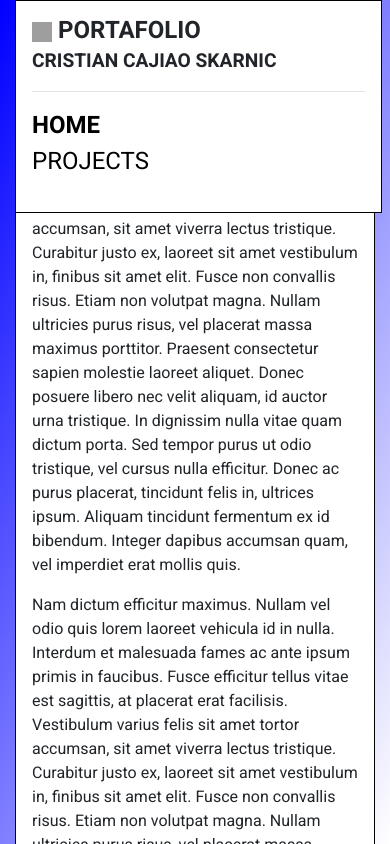
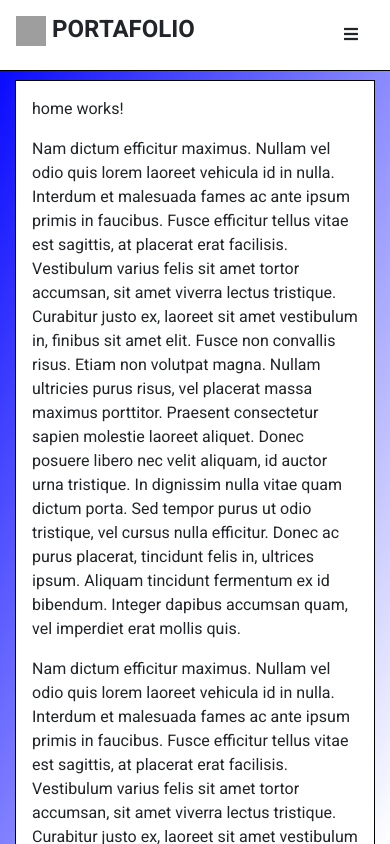
Before and after one commit to cristiancajiaos/portfolio-2020, an Angular app: page /home in a window 390 px wide. Shown: the top 844 px of the page. Built offline with nearby package versions, Linux system fonts and the light colour scheme; grey boxes are pictures that could not be loaded; what ngx-perfect-scrollbar would draw is missing.

Commit message:
Comprtamiento del header

```diff
--- a/package.json
+++ b/package.json
@@ -16,6 +16,7 @@
     "@angular/compiler": "~10.2.0",
     "@angular/core": "~10.2.0",
     "@angular/forms": "~10.2.0",
+    "@angular/localize": "~10.2.0",
     "@angular/platform-browser": "~10.2.0",
     "@angular/platform-browser-dynamic": "~10.2.0",
     "@angular/router": "~10.2.0",
@@ -25,6 +26,7 @@
     "@fortawesome/free-brands-svg-icons": "^5.13.0",
     "@fortawesome/free-regular-svg-icons": "^5.13.0",
     "@fortawesome/free-solid-svg-icons": "^5.13.0",
+    "@ng-bootstrap/ng-bootstrap": "^8.0.0",
     "bootstrap": "^4.5.3",
     "ngx-perfect-scrollbar": "^10.0.1",
     "normalize.css": "^8.0.1",
--- a/src/app/layouts/basic-layout/footer/footer.component.html
+++ b/src/app/layouts/basic-layout/footer/footer.component.html
@@ -1,7 +1,7 @@
 <footer class="text-uppercase p-3 mb-2">
   <div class="d-flex flex-column flex-md-row justify-content-md-between align-items-start align-items-md-center">
     <div class="social-icons mb-2">
-      <a *ngFor="let socialNetwork of socialNetworks" [title]="socialNetwork.name" [href]="socialNetwork.url">
+      <a *ngFor="let socialNetwork of socialNetworks" [title]="socialNetwork.name" [href]="socialNetwork.url" target="_blank">
         <i class="fa-2x fa-fw" [ngClass]="socialNetwork.icon"></i>
       </a>
     </div>
--- a/src/app/layouts/basic-layout/header/header.component.html
+++ b/src/app/layouts/basic-layout/header/header.component.html
@@ -1,15 +1,39 @@
-<header class="p-3 text-uppercase mb-2">
+<header class="text-uppercase mb-2">
   <div class="header-img">
     <img src="assets/img/profile/perfil.jpg" class="img-fluid main-img" />
     <hr />
   </div>
 
-  <h1 class="font-weight-bold mt-0">
-    <img src="assets/img/profile/perfil.jpg" class="main-icon"/>
-    Portafolio<br/>
-    <small class="font-weight-bold">Cristian Cajiao Skarnic</small>
-  </h1>
+  <div class="header-title d-flex justify-content-between align-items-center">
+     <h1 class="font-weight-bold mt-0">
+       <img src="assets/img/profile/perfil.jpg" class="main-icon" />
+       Portafolio<br />
+       <small class="font-weight-bold">Cristian Cajiao Skarnic</small>
+     </h1>
+     <button class="btn navbar-toggle" (click)="toggleCollapse()">
+       <i class="fas fa-bars fa-fw"></i>
+     </button>
+  </div>
 
+  <nav class="navbar-expand-lg">
+    <hr/>
+    <div [ngbCollapse]="isMenuCollapsed" class="collapse navbar-collapse">
+      <ul class="mb-0">
+        <li>
+          <a href="#" [routerLink]="['/home']" routerLinkActive="active">
+            Home
+          </a>
+        </li>
+        <li>
+          <a href="#" [routerLink]="['/projects']" routerLinkActive="active">
+            Projects
+          </a>
+        </li>
+      </ul>
+    </div>
+  </nav>
+
+  <!--
   <hr/>
 
   <nav>
@@ -26,4 +50,5 @@
       </li>
     </ul>
   </nav>
+  -->
 </header>
--- a/src/app/layouts/basic-layout/header/header.component.scss
+++ b/src/app/layouts/basic-layout/header/header.component.scss
@@ -1,15 +1,22 @@
 header {
   position: sticky;
   top: 1rem;
-  border: 1px solid black;
   background-color: white;
   width: 100%;
 
   @media screen and (max-width: 767px) {
     position: fixed;
     top: 0;
+    left: 0;
     z-index: 9999;
-    width: 94%;
+    width: 100%;
+    border-bottom: 1px solid black;
+    padding: 1rem 1rem 0.5rem 1rem;
+  }
+
+  @media screen and (min-width: 768px) {
+    padding: 1rem;
+    border: 1px solid black;
   }
 
   .header-img {
@@ -18,13 +25,31 @@ header {
       }
   }
 
-  h1 {
-    font-size: 1.5rem;
+  .header-title {
+    @media screen and (max-width: 767px) {
+      margin-bottom: 0.5rem;
+    }
 
-    .main-icon {
-      width: 20px;
-      height: 20px;
+    h1 {
+      font-size: 1.5rem;
 
+      .main-icon {
+        width: 30px;
+        height: 30px;
+
+        @media screen and (min-width: 768px) {
+          display: none;
+        }
+      }
+
+      small {
+        @media screen and (max-width: 767px) {
+          display: none;
+        }
+      }
+    }
+
+    button {
       @media screen and (min-width: 768px) {
         display: none;
       }
@@ -32,6 +57,12 @@ header {
   }
 
   nav {
+    hr {
+      @media screen and (max-width: 767px) {
+        display: none;
+      }
+    }
+
     ul {
       list-style-type: none;
       padding-left: 0;
--- a/src/app/layouts/basic-layout/header/header.component.ts
+++ b/src/app/layouts/basic-layout/header/header.component.ts
@@ -8,10 +8,19 @@ import { SocialNetwork } from 'src/app/shared/interfaces/social-network';
 })
 export class HeaderComponent implements OnInit {
 
+  isMenuCollapsed: boolean;
+
   constructor() { }
 
   ngOnInit(): void {
-
+    this.isMenuCollapsed = true;
   }
 
+  toggleCollapse(): void {
+    this.isMenuCollapsed = !this.isMenuCollapsed;
+  }
+
+  setCollapsedTrue(): void {
+    this.isMenuCollapsed = true;
+  }
 }
--- a/src/app/layouts/basic-layout/main/main.component.scss
+++ b/src/app/layouts/basic-layout/main/main.component.scss
@@ -1,4 +1,8 @@
 main {
   border: 1px solid black;
   background-color: white;
+
+  @media screen and (max-width: 767px) {
+    margin-top: 4rem;
+  }
 }
--- a/src/polyfills.ts
+++ b/src/polyfills.ts
@@ -1,3 +1,7 @@
+/***************************************************************************************************
+ * Load `$localize` onto the global scope - used if i18n tags appear in Angular templates.
+ */
+import '@angular/localize/init';
 /**
  * This file includes polyfills needed by Angular and is loaded before the app.
  * You can add your own extra polyfills to this file.
--- a/src/styles.scss
+++ b/src/styles.scss
@@ -1,4 +1,7 @@
 /* You can add global styles to this file, and also import other style files */
+/* Importing Bootstrap SCSS file. */
+@import '~bootstrap/scss/bootstrap';
+
 body {
   font-family: 'Heebo', 'Arial', 'sans-serif';
   background-image: linear-gradient(to top left, white, blue);
```
Also changed, not shown: src/app/app.module.ts (+6 -1 lines), 1 other file (tests, documents, lock files or other folders).
